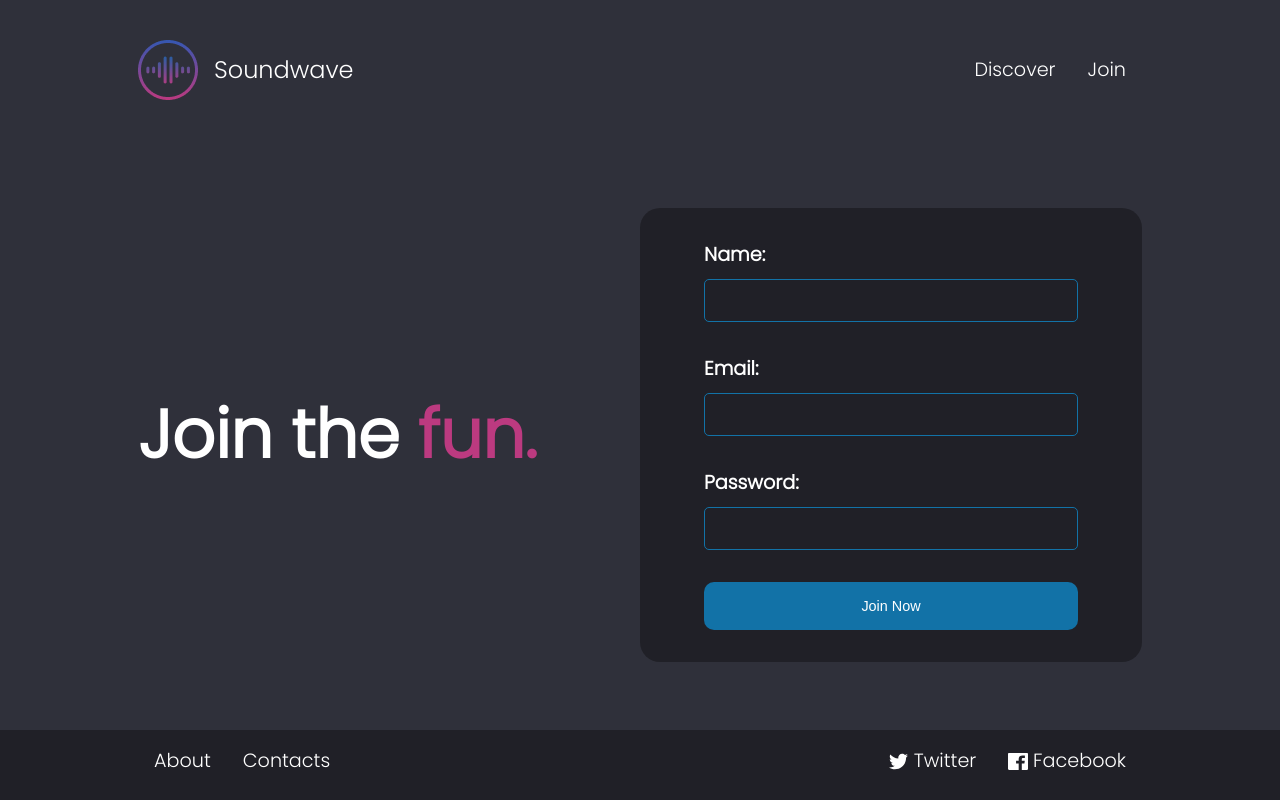
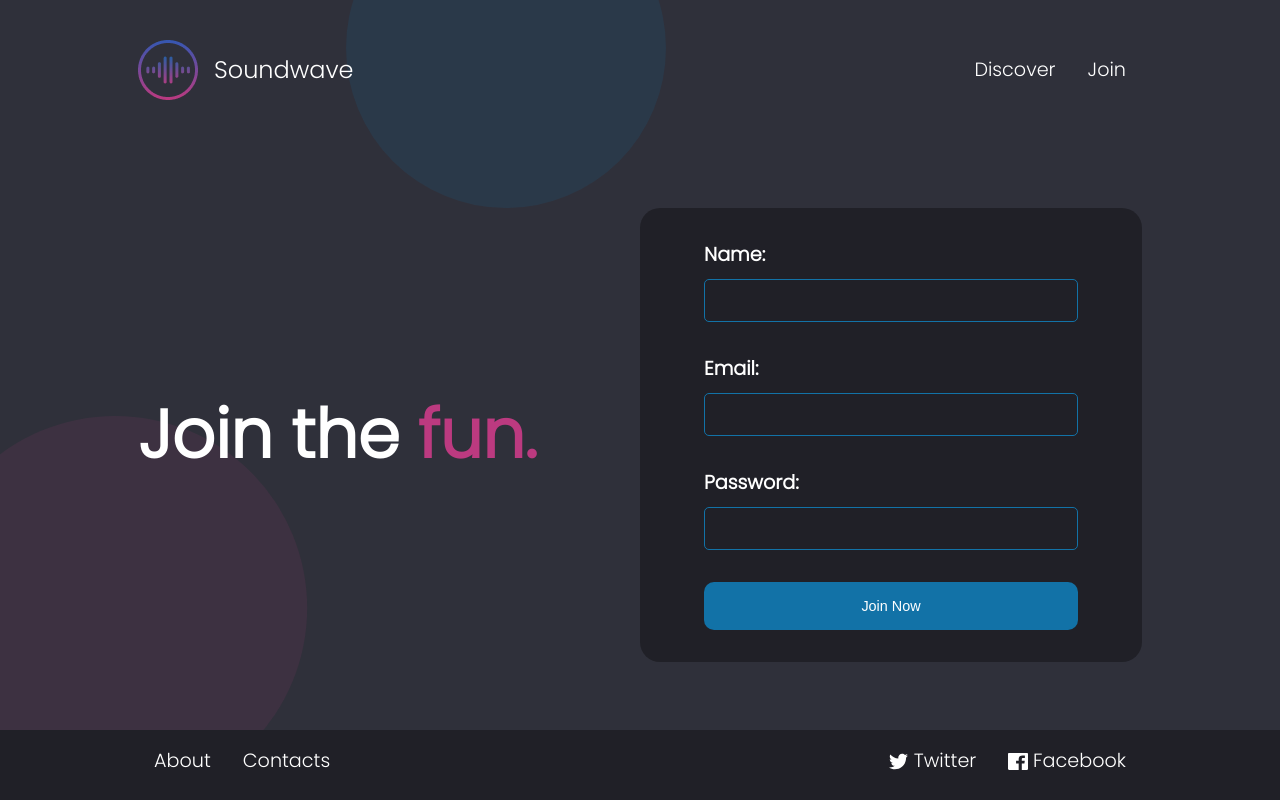
Before and after one commit to apudo-Sebby/Sound-Wave, a plain HTML site: page join.html in a window 1280 px wide. Drawn offline with Linux system fonts and the light colour scheme.

Commit message:
Finished the entire html

```diff
--- a/join.html
+++ b/join.html
@@ -48,6 +48,9 @@
         </section>
     </div>
 
+    <div class="join-page-circle-1"></div>
+    <div class="join-page-circle-2"></div>
+
     <!-- Footer -->
     <footer class="main-footer">
         <div class="container">
```
